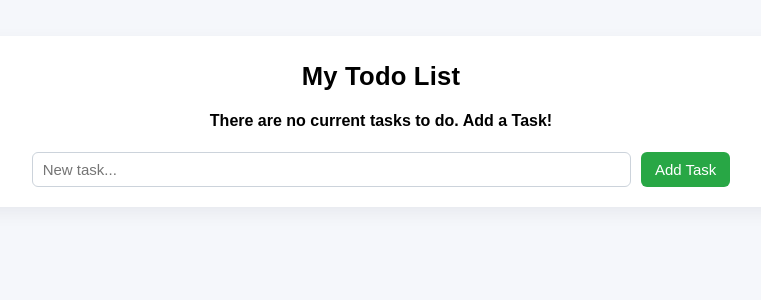
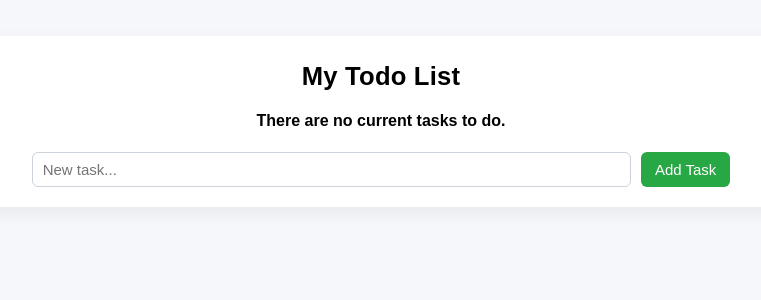
Before and after one commit to 3stannn/flask-crud-webapp, a Flask app: page / in a window 1280 px wide. Shown: the top 300 px of the page, without its empty margins (259-1020 px from the left). Run offline with Flask 3, Linux system fonts and the light colour scheme.

Commit message:
testing webhook

```diff
--- a/templates/index.html
+++ b/templates/index.html
@@ -9,7 +9,7 @@
     <h1>My Todo List</h1>
 
     {% if tasks | length < 1 %}
-    <h4 style="text-align: center;" >There are no current tasks to do. Add a Task!</h4>
+    <h4 style="text-align: center;" >There are no current tasks to do.</h4>
     {% else %}
     <table>
         <tr>
```
